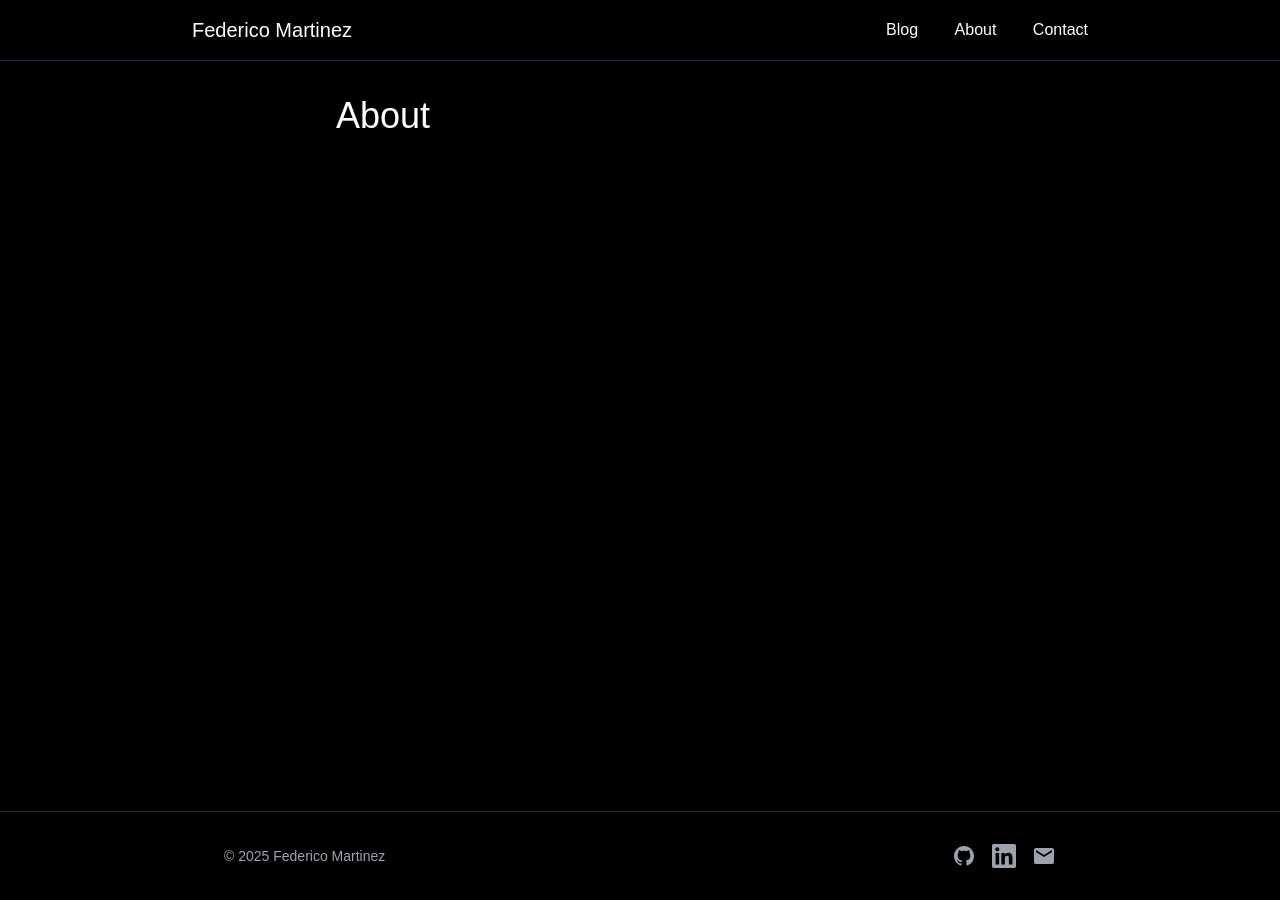
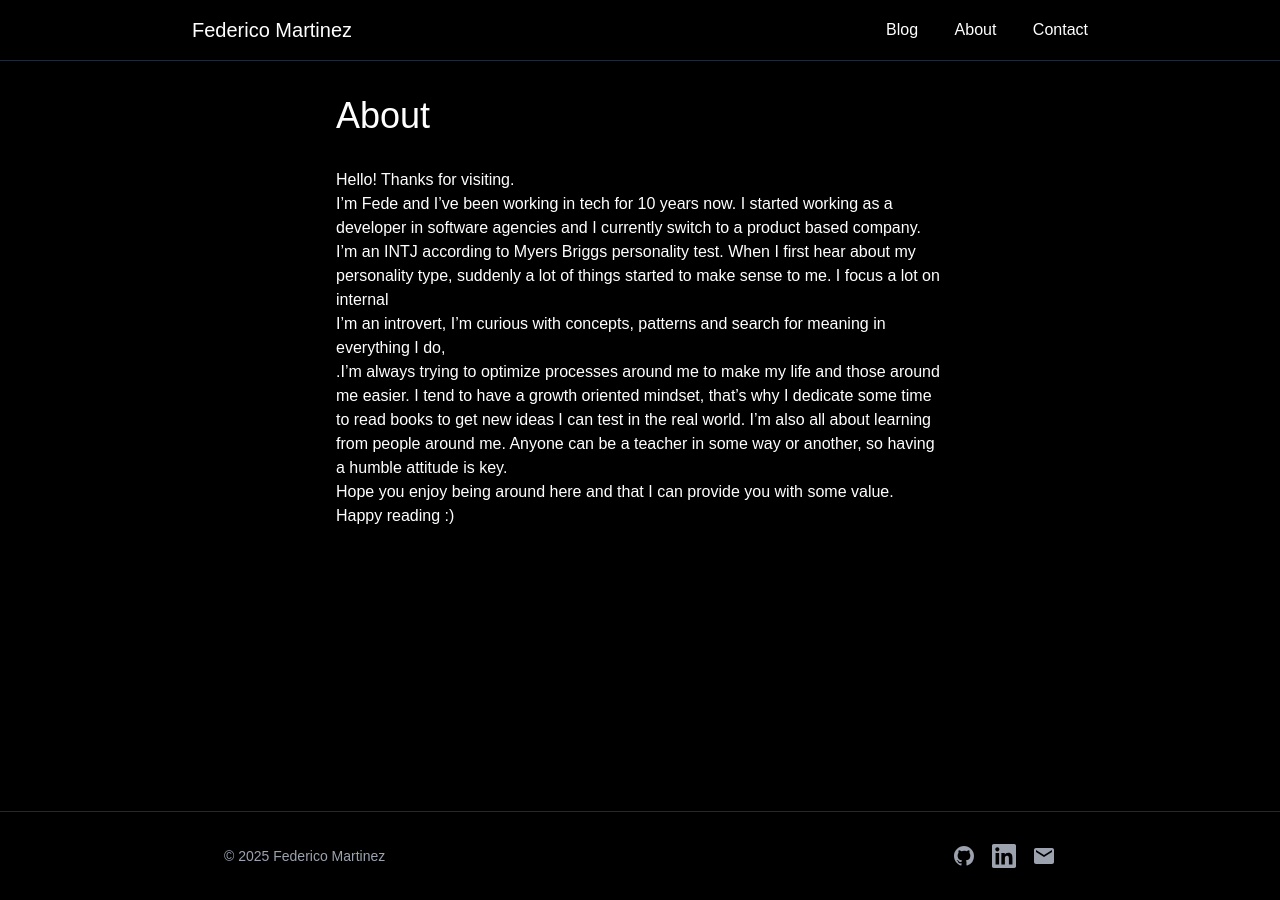
Before and after one commit to fedxgibson/fedxgibson.github.io, a Jekyll site: the page built from about.md, in a window 1280 px wide. Built offline with Jekyll 4.4.1, drawn with Linux system fonts in a browser that asks for light colours; some web fonts are replaced.

Commit message:
improving about

```diff
--- a/about.md
+++ b/about.md
@@ -2,3 +2,19 @@
 layout: about
 title: About
 ---
+
+
+Hello! Thanks for visiting.
+
+I'm Fede and I've been working in tech for 10 years now. I started working as a developer in software agencies and I currently switch to a product based company.
+
+I'm an INTJ according to Myers Briggs personality test. When I first hear about my personality type, suddenly a lot of things started to make sense to me. I focus a lot on internal
+
+
+ I'm an introvert, I'm curious with concepts, patterns and search for meaning in everything I do,
+
+.I'm always trying to optimize processes around me to make my life and those around me easier.
+I tend to have a growth oriented mindset, that's why I dedicate some time to read books to get new ideas I can test in the real world.
+I'm also all about learning from people around me. Anyone can be a teacher in some way or another, so having a humble attitude is key.
+
+Hope you enjoy being around here and that I can provide you with some value. Happy reading :)
```
